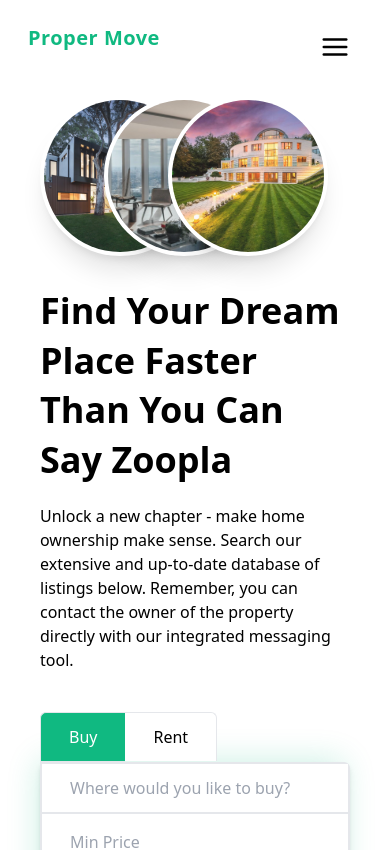
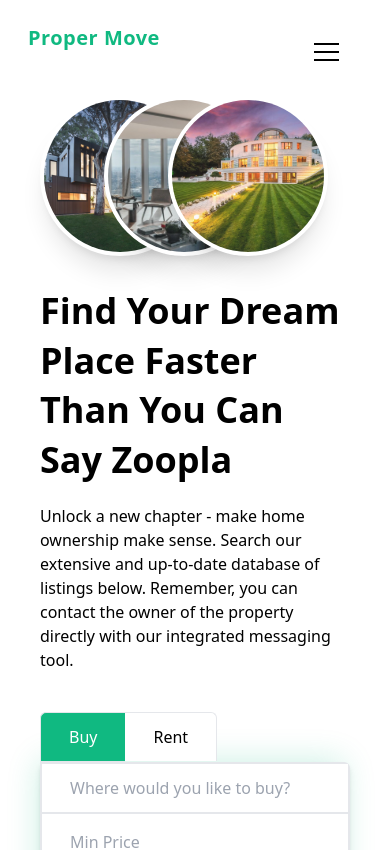
Before and after one commit to OU1122/Client-Proper-Move, a React (Vite) app: page / in a window 390 px wide. Shown: the top 850 px of the page. Built offline with nearby package versions, Linux system fonts and the light colour scheme.

Commit message:
hamburger menu update

```diff
--- a/package.json
+++ b/package.json
@@ -17,6 +17,7 @@
     "axios": "^1.7.2",
     "clsx": "^2.1.1",
     "dompurify": "^3.1.5",
+    "hamburger-react": "^2.5.1",
     "leaflet": "^1.9.4",
     "react": "^18.2.0",
     "react-dom": "^18.2.0",
--- a/src/components/navbar.tsx
+++ b/src/components/navbar.tsx
@@ -1,8 +1,7 @@
 import React, { useState, useRef, useEffect } from "react";
-import { FiMenu } from "react-icons/fi";
 import clsx from "clsx";
 import { Link } from "react-router-dom";
-
+import { Twirl as Hamburger } from "hamburger-react";
 import useAuth from "../lib/useAuth";
 
 const Navbar: React.FC = () => {
@@ -110,10 +109,10 @@ const Navbar: React.FC = () => {
 					<div
 						id="mobile-menu-icon"
 						className={clsx(
-							"text-black text-3xl absolute right-0 top-8 pr-5",
+							"text-black text-3xl absolute right-0 top-7 pr-5",
 							{ "!text-white": isOpen }
 						)}>
-						<FiMenu />
+						<Hamburger size={25} />
 					</div>
 				</div>
 			</div>
```
Also changed, not shown: 1 other file (tests, documents, lock files or other folders).
